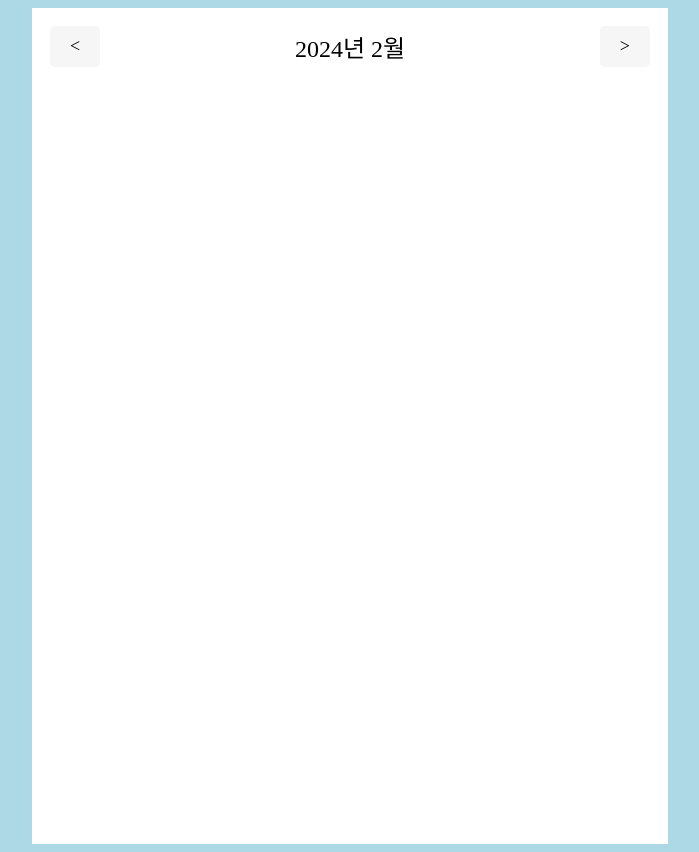
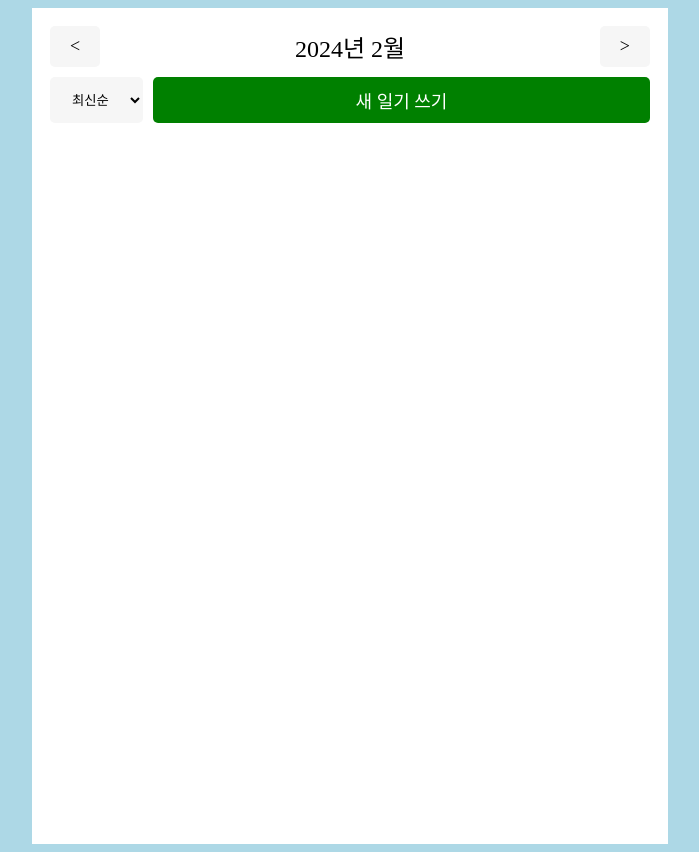
Before and after one commit to ironwhale1014/one-bite-chapter12, a React (Vite) app: page / in a window 1280 px wide. Shown: the whole page, without its empty margins (290-989 px from the left). Built offline with nearby package versions, Linux system fonts and the light colour scheme; a web font is replaced by a local one.

Commit message:
diary list menu bar

```diff
--- a/src/components/Button.css
+++ b/src/components/Button.css
@@ -6,3 +6,13 @@ button{
     padding: 10px 20px;
     cursor: pointer;
 }
+
+.Button_POSITIVE{
+    color: white;
+    background-color: green;
+}
+
+.Button_NEGATIVE{
+    background-color: red;
+    color: white;
+}
--- /dev/null
+++ b/src/components/DiaryList.css
@@ -0,0 +1,18 @@
+.DiaryList .menu_bar {
+    display: flex;
+    gap: 10px;
+    padding-top: 10px;
+}
+
+.DiaryList .menu_bar select {
+    border: none;
+    background-color: rgb(246,246,246);
+    border-radius: 5px;
+    padding: 10px;
+    text-align: center;
+
+}
+
+.DiaryList button {
+    flex: 1;
+}
--- /dev/null
+++ b/src/components/DiaryList.jsx
@@ -0,0 +1,19 @@
+import "./DiaryList.css"
+import Button from "./Button.jsx";
+
+const DiaryList = ({data}) => {
+    console.log(data);
+    return (
+        <div className="DiaryList">
+            <section className="menu_bar">
+                <select>
+                    <option value="latest">최신순</option>
+                    <option value="oldest">오래된 순</option>
+                </select>
+                <Button type={"POSITIVE"} text={"새 일기 쓰기"}/>
+            </section>
+        </div>
+    );
+}
+
+export default DiaryList;
--- a/src/pages/Home.jsx
+++ b/src/pages/Home.jsx
@@ -1,7 +1,12 @@
 import Header from "../components/Header.jsx";
 import Button from "../components/Button.jsx";
+import DiaryList from "../components/DiaryList.jsx";
+import {useContext} from "react";
+import {diaryContext} from "../App.jsx";
 
 const Home = ()=>{
+
+    const data = useContext(diaryContext);
 
     //날짜 변환
     const date = new Date("2024-02-19").getTime();
@@ -13,9 +18,10 @@ const Home = ()=>{
     return(
         <div>
             <Header title={`${year}년 ${month}월`}
-                leftChild={<Button text={"<"}/>}
+                leftChild={<Button text={"<"} type={""}/>}
                 rightChild={<Button text={">"}/>}
             />
+            <DiaryList data={data}/>
         </div>
     );
 }
```
